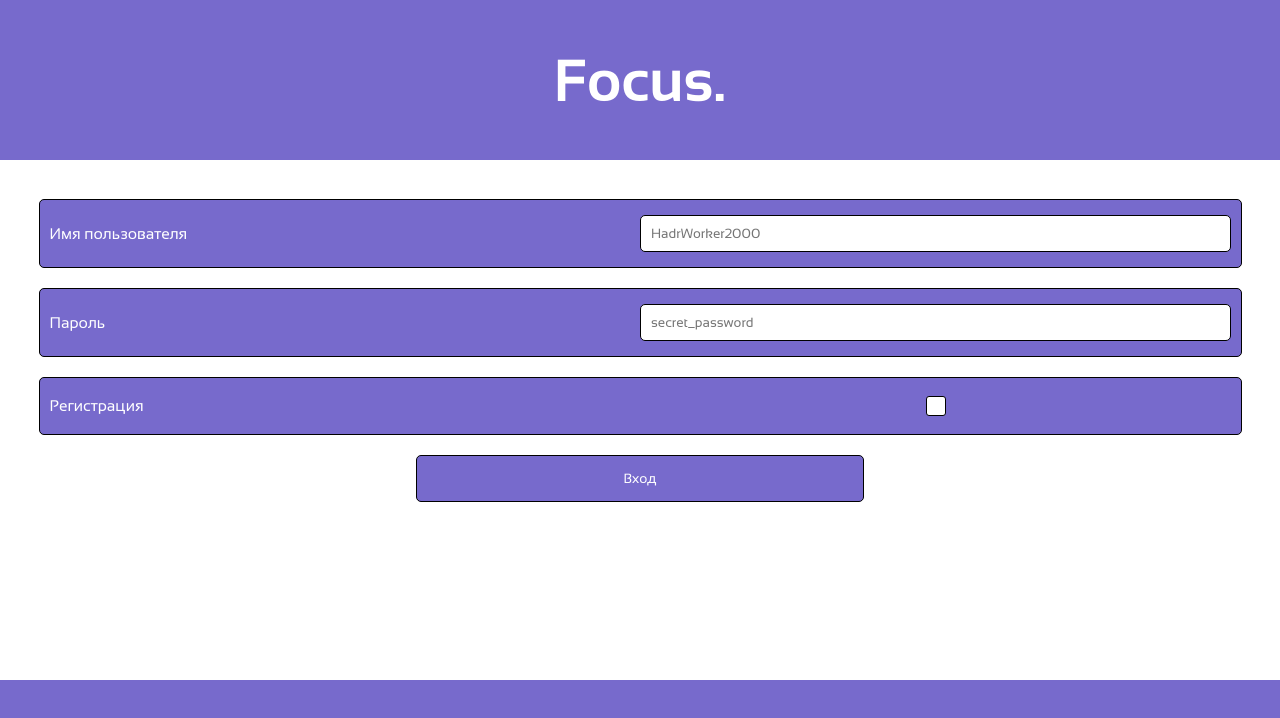
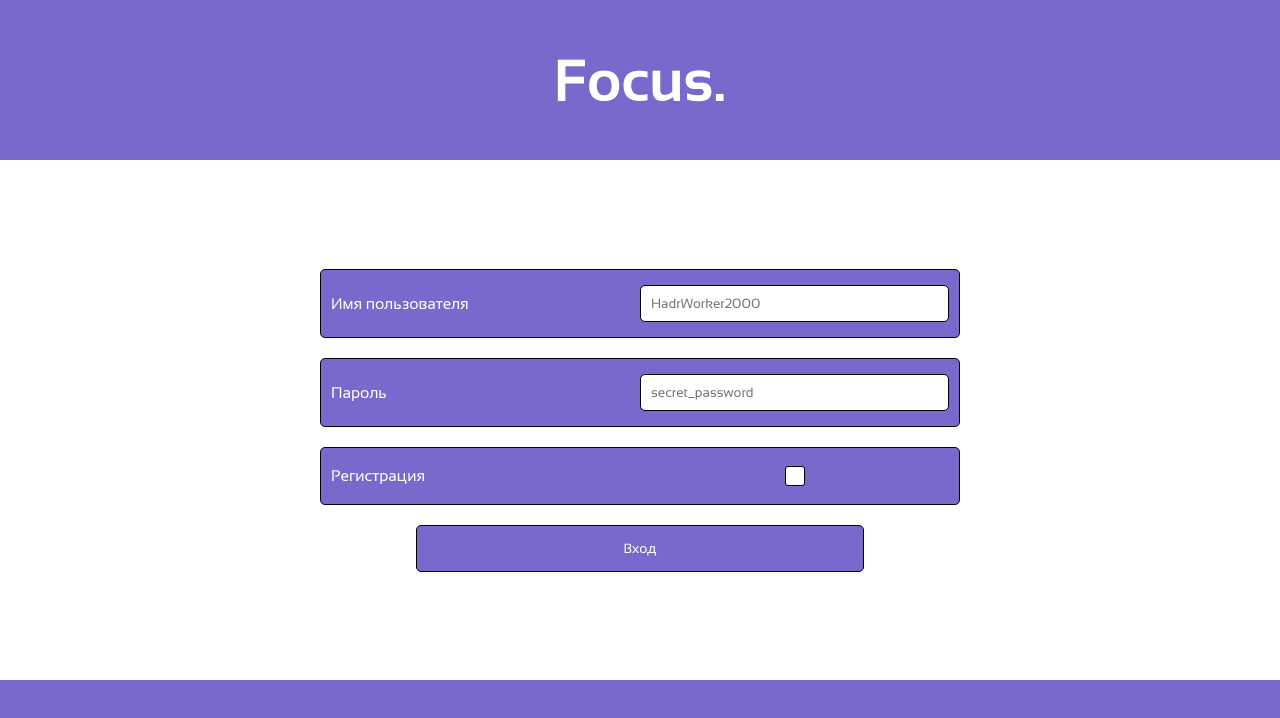
Before and after one commit to lim-bo/discipline, a React (Vite) app in the folder web/: page / in a window 1280 px wide. Shown: the top 718 px of the page. Built offline with nearby package versions, Linux system fonts and the light colour scheme.

Commit message:
fix: layout fixes

```diff
--- a/web/src/components/Auth/Auth.css
+++ b/web/src/components/Auth/Auth.css
@@ -1,16 +1,20 @@
 @import url(../variables.css);
 
 .auth {
+    display: flex;
+    justify-content: center;
+    align-items: center;
     block-size: 100%;
-    padding: 25px;
+    padding: var(--auth-padding);
 }
 
 .auth__form {
     display: flex;
     flex-direction: column;
+    justify-content: center;
     gap: 20px;
-    padding: var(--auth-form-padding);
     block-size: 100%;
+    min-inline-size: 50dvw;
     font-size: clamp(0.75rem, 0.6620rem + 0.3756vw, 1rem);
 }
 
@@ -30,10 +34,16 @@
     padding: 10px;
     border: 1px solid #000;
     border-radius: 5px;
+    transition: all 0.3s ease;
 }
 
 .auth__input-text:focus {
     outline: none;
+}
+
+.auth__input-text:hover {
+    outline: 1px solid #000;
+    box-shadow: 5px 5px 0 #000;
 }
 
 .auth__input-checkbox {
@@ -78,6 +88,7 @@
     transition: all 0.3s ease;
 }
 
-.auth__submit:active {
+.auth__submit:active, .auth__submit:hover {
     background-color: var(--auth-active-bg);
+    box-shadow: 5px 5px 0 #000;
 }
--- a/web/src/components/Body/Body.css
+++ b/web/src/components/Body/Body.css
@@ -2,7 +2,7 @@
 
 .main {
     inline-size: 100%;
-    min-block-size: 65dvh;
+    block-size: 65dvh;
 }
 
 .habits__title {
```
